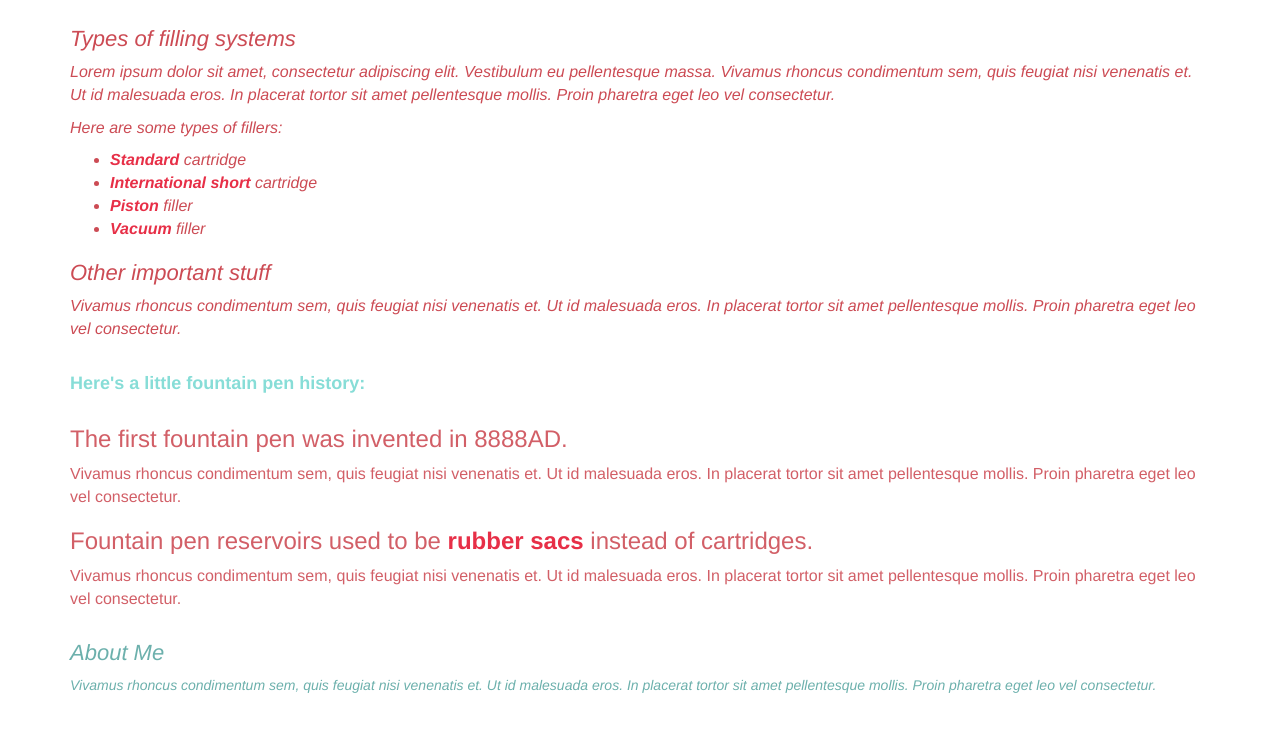
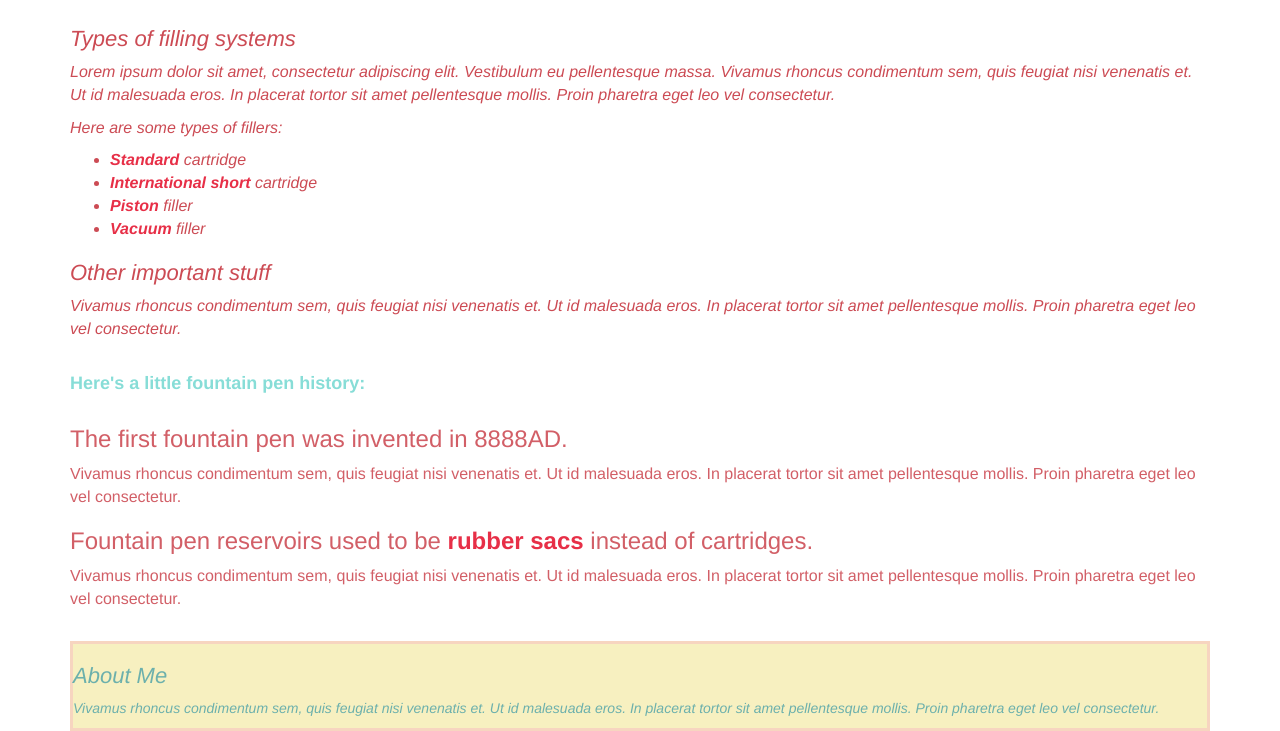
Before and after one commit to ampersnad/blogging-site, a plain HTML site: page index.html in a window 1280 px wide. Both pictures are taken after a click on the element 640 px from the left and 759 px from the top of the page. Shown: the part 92-823 px from the top of the page. Before the commit the page ends 800 px from the top, so only its background shows below. Drawn offline with Linux system fonts and the light colour scheme.

Commit message:
Add js for paragraph highlight and border.

```diff
--- a/css/styles.css
+++ b/css/styles.css
@@ -32,6 +32,10 @@ h2 {
 	cursor: pointer;
 }
 
+.about:hover {
+	text-decoration: underline;
+}
+
 
 .heading {
 	font-size: 18px;
@@ -42,6 +46,9 @@ h2 {
 	font-weight: bold;
 	color: #e72f47;
 }
- #aboutme:hover {
-	 text-decoration: underline;
+
+ .p-background {
+	 background-color: #f7f0c0;
+	 border: 3px solid #f7d5c0;
+
  }
--- a/js/scripts.js
+++ b/js/scripts.js
@@ -1,5 +1,5 @@
 $(document).ready(function() {
-	$("p#aboutme").click(function() {
-
+	$(".about").click(function() {
+		$(".about").addClass("p-background");
 	});
 });
```
